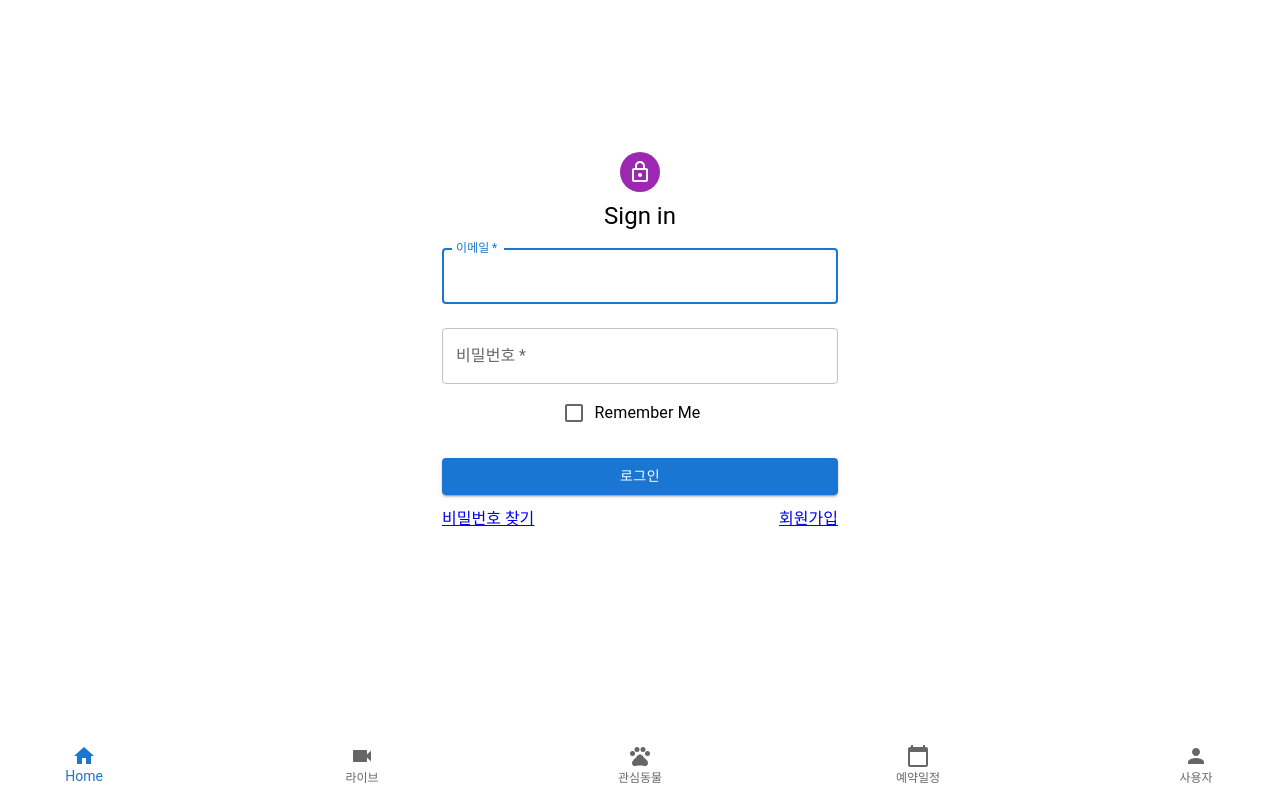
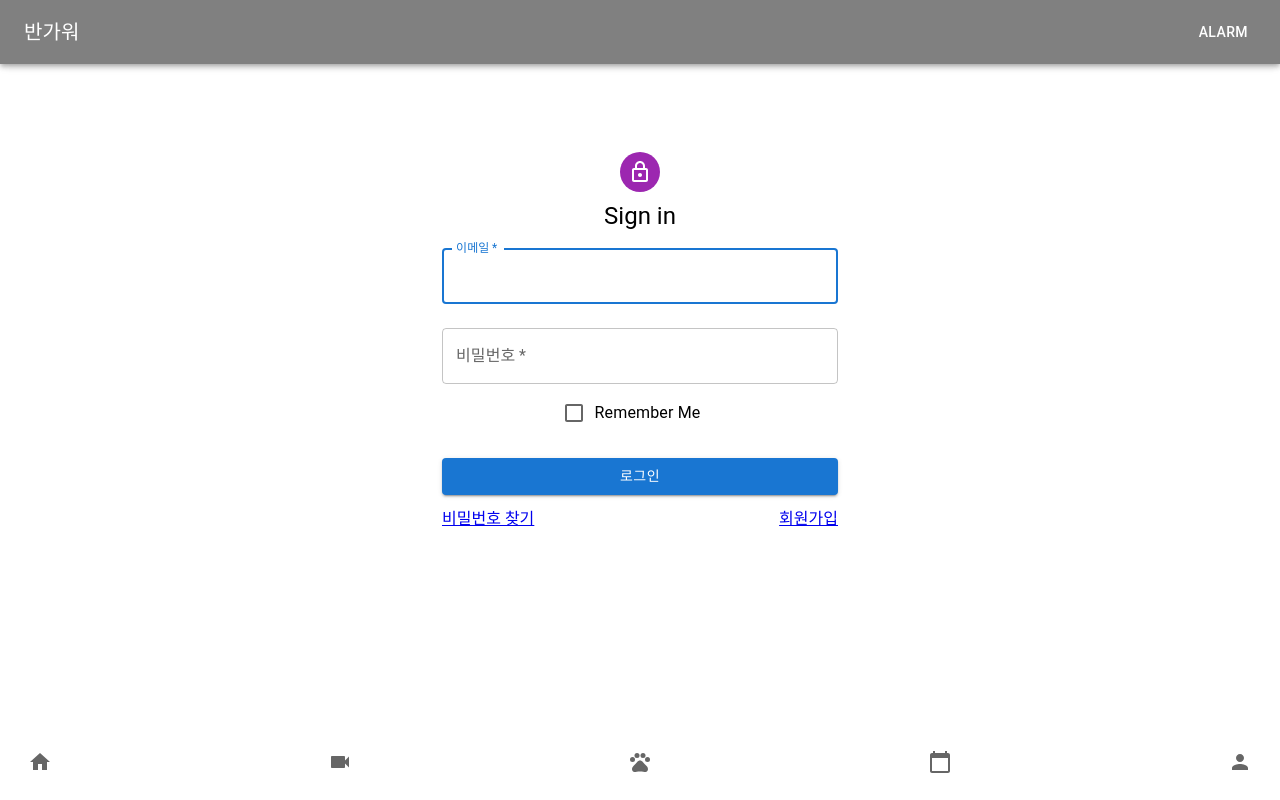
Before and after one commit to whdydrhks/SSAFY-COMMON-PROJECT, a React (Create React App) app in the folder FrontEnd/: page /login in a window 1280 px wide. Built offline with nearby package versions, Linux system fonts and the light colour scheme; the HTML template or start-up script is replaced by a standard one.

Commit message:
[FE] feat : Create home view and link nav

```diff
--- a/FrontEnd/src/Router.js
+++ b/FrontEnd/src/Router.js
@@ -7,6 +7,7 @@ import Animal from './pages/Animal/Animal';
 import Schedule from './pages/Schedule/Schedule';
 import Login from './pages/Account/Login';
 import SignUp from './pages/Account/SignUp';
+import Alarm from './pages/Alarm';
 
 const router = createBrowserRouter([
   {
@@ -37,6 +38,10 @@ const router = createBrowserRouter([
     path: '/signup',
     element: <SignUp />,
   },
+  {
+    path: '/alarm/:id',
+    element: <Alarm />,
+  },
 ]);
 
 export default router;
--- a/FrontEnd/src/components/Header.js
+++ b/FrontEnd/src/components/Header.js
@@ -1,4 +1,5 @@
 import * as React from 'react';
+import { Link } from 'react-router-dom';
 import AppBar from '@mui/material/AppBar';
 import Box from '@mui/material/Box';
 import Toolbar from '@mui/material/Toolbar';
@@ -9,6 +10,10 @@ import styled from 'styled-components';
 const SAppBar = styled(AppBar)`
   position: fixed;
   background-color: grey;
+  a {
+    text-decoration: none;
+    color: white;
+  }
 `;
 
 function Header() {
@@ -17,9 +22,11 @@ function Header() {
       <SAppBar>
         <Toolbar>
           <Typography variant="h6" component="div" sx={{ flexGrow: 1 }}>
-            반가워
+            <Link to="/">반가워</Link>
           </Typography>
-          <Button color="inherit">Alarm</Button>
+          <Button color="inherit">
+            <Link to="/alarm">Alarm</Link>
+          </Button>
         </Toolbar>
       </SAppBar>
     </Box>
--- a/FrontEnd/src/components/Nav.js
+++ b/FrontEnd/src/components/Nav.js
@@ -1,5 +1,6 @@
 import React from 'react';
 import styled from 'styled-components';
+import { Link } from 'react-router-dom';
 import Box from '@mui/material/Box';
 import BottomNavigation from '@mui/material/BottomNavigation';
 import BottomNavigationAction from '@mui/material/BottomNavigationAction';
@@ -34,11 +35,24 @@ function Nav() {
           setValue(newValue);
         }}
       >
-        <BottomNavigationAction label="Home" icon={<HomeIcon />} />
-        <BottomNavigationAction label="라이브" icon={<VideocamIcon />} />
-        <BottomNavigationAction label="관심동물" icon={<PetsIcon />} />
-        <BottomNavigationAction label="예약일정" icon={<CalendarTodayIcon />} />
-        <BottomNavigationAction label="사용자" icon={<PersonIcon />} />
+        <Link to="/">
+          <BottomNavigationAction label="Home" icon={<HomeIcon />} />
+        </Link>
+        <Link to="/live">
+          <BottomNavigationAction label="라이브" icon={<VideocamIcon />} />
+        </Link>
+        <Link to="/animal">
+          <BottomNavigationAction label="관심동물" icon={<PetsIcon />} />
+        </Link>
+        <Link to="/schedule">
+          <BottomNavigationAction
+            label="예약일정"
+            icon={<CalendarTodayIcon />}
+          />
+        </Link>
+        <Link to="/login">
+          <BottomNavigationAction label="사용자" icon={<PersonIcon />} />
+        </Link>
       </SBottomNav>
     </SBox>
   );
--- a/FrontEnd/src/pages/Account/Login.js
+++ b/FrontEnd/src/pages/Account/Login.js
@@ -12,11 +12,13 @@ import {
 } from '@mui/material';
 import { Link } from 'react-router-dom';
 import LockOutlinedIcon from '@mui/icons-material/LockOutlined';
+import Header from '../../components/Header';
 import Nav from '../../components/Nav';
 
 function Login() {
   return (
     <>
+      <Header />
       <Container component="main" maxWidth="xs">
         <Box
           sx={{
--- /dev/null
+++ b/FrontEnd/src/pages/Alarm.js
@@ -0,0 +1,7 @@
+import React from 'react';
+
+function Alarm() {
+  return <div>알람</div>;
+}
+
+export default Alarm;
--- a/FrontEnd/src/pages/Animal/Animal.js
+++ b/FrontEnd/src/pages/Animal/Animal.js
@@ -1,7 +1,15 @@
 import React from 'react';
+import Header from '../../components/Header';
+import Nav from '../../components/Nav';
 
 function Animal() {
-  return <>Animal</>;
+  return (
+    <>
+      <Header />
+      Animal
+      <Nav />
+    </>
+  );
 }
 
 export default Animal;
--- a/FrontEnd/src/pages/Home.js
+++ b/FrontEnd/src/pages/Home.js
@@ -1,12 +1,27 @@
 import React from 'react';
+import styled from 'styled-components';
 import Header from '../components/Header';
 import Nav from '../components/Nav';
+
+const SLiveContainer = styled.div``;
+
+// const SLiveName = styled.div``;
+// const SLiveVideo = styled.div``;
+// const SLiveShelter = styled.div``;
+// const SLiveIndex = styled.div``;
+const SLine = styled.div`
+  height: 10px;
+  background-color: grey;
+`;
+const SReviewContainer = styled.div``;
 
 function Home() {
   return (
     <>
       <Header />
-      Home
+      <SLiveContainer>동영상 썸네일 캐로셀~</SLiveContainer>
+      <SLine />
+      <SReviewContainer>리뷰컨테이너~</SReviewContainer>
       <Nav />
     </>
   );
--- a/FrontEnd/src/pages/Live/Live.js
+++ b/FrontEnd/src/pages/Live/Live.js
@@ -1,7 +1,15 @@
 import React from 'react';
+import Header from '../../components/Header';
+import Nav from '../../components/Nav';
 
 function Live() {
-  return <>Live</>;
+  return (
+    <>
+      <Header />
+      Live
+      <Nav />
+    </>
+  );
 }
 
 export default Live;
--- a/FrontEnd/src/pages/Review/Review.js
+++ b/FrontEnd/src/pages/Review/Review.js
@@ -1,7 +1,15 @@
 import React from 'react';
+import Header from '../../components/Header';
+import Nav from '../../components/Nav';
 
 function Review() {
-  return <>Review</>;
+  return (
+    <>
+      <Header />
+      Review
+      <Nav />
+    </>
+  );
 }
 
 export default Review;
--- a/FrontEnd/src/pages/Schedule/Schedule.js
+++ b/FrontEnd/src/pages/Schedule/Schedule.js
@@ -1,7 +1,15 @@
 import React from 'react';
+import Header from '../../components/Header';
+import Nav from '../../components/Nav';
 
 function Schedule() {
-  return <>Schedule</>;
+  return (
+    <>
+      <Header />
+      Schedule
+      <Nav />
+    </>
+  );
 }
 
 export default Schedule;
```
